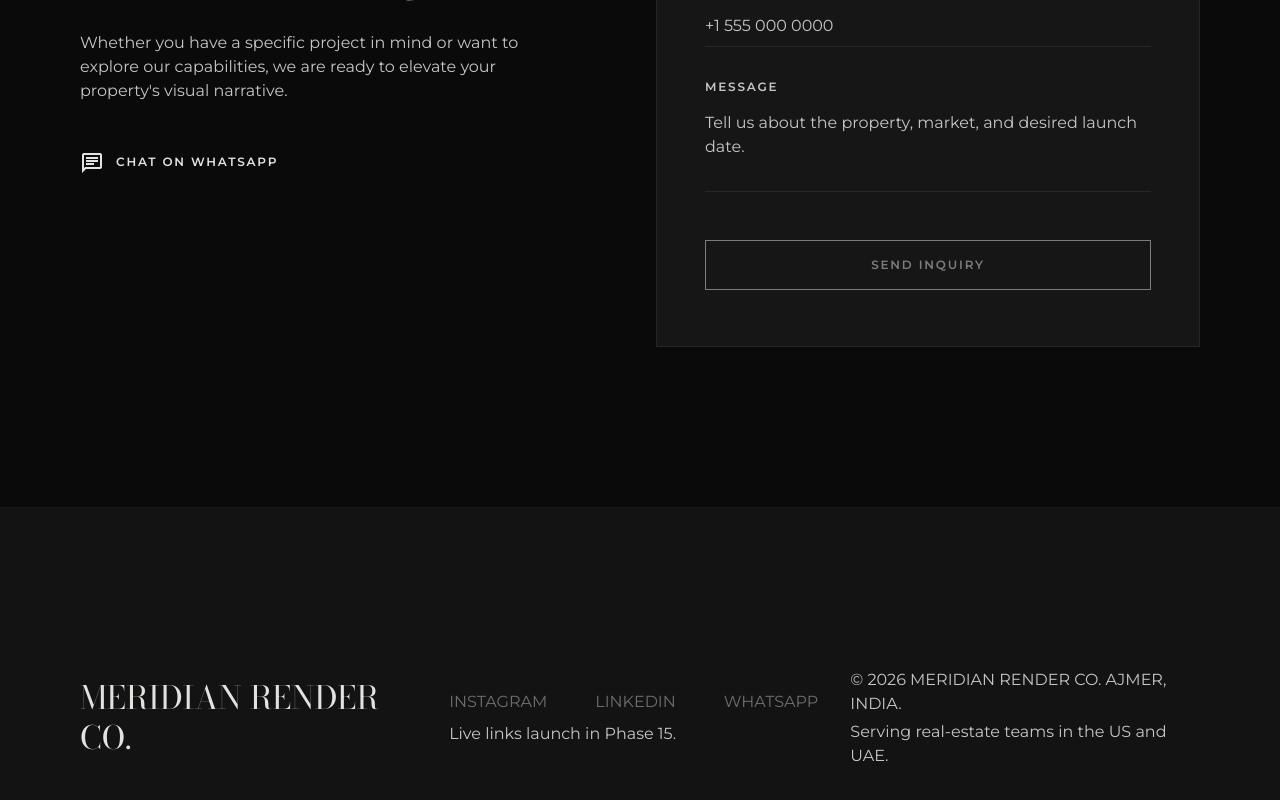
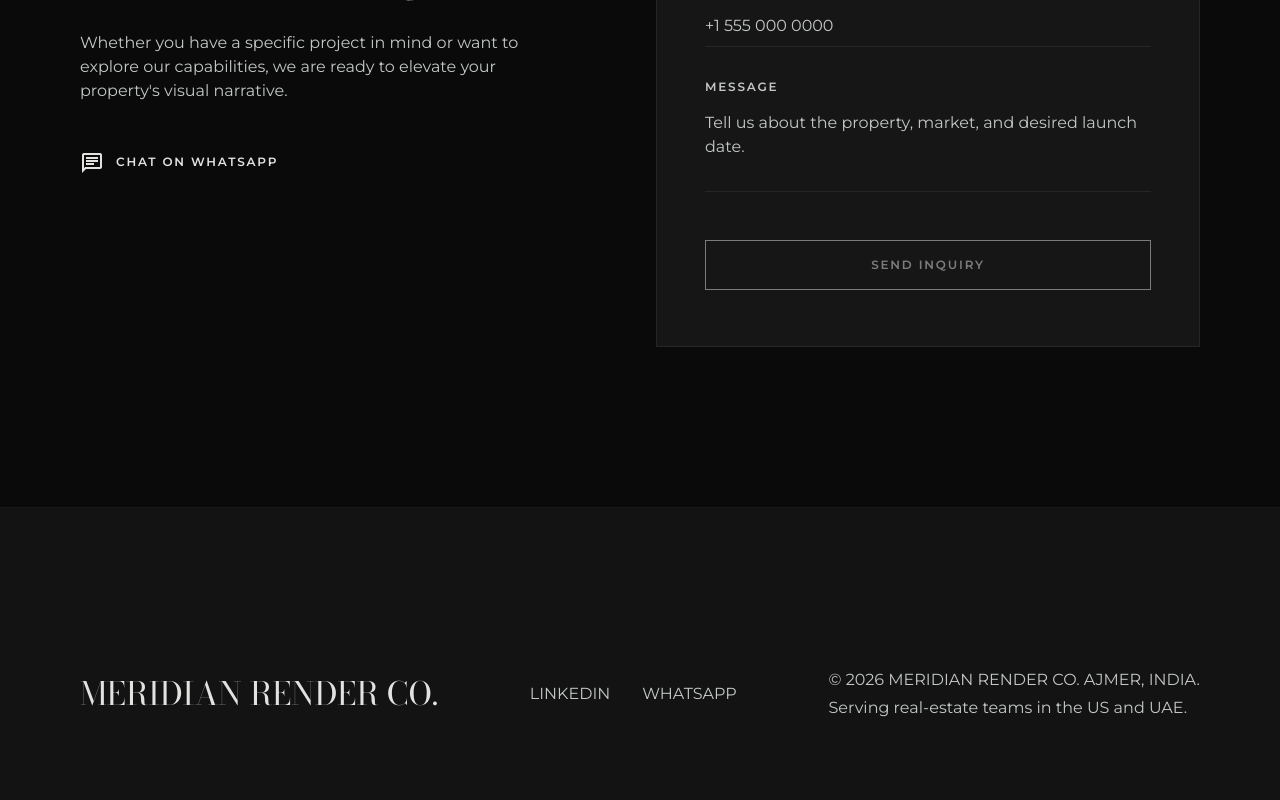
Before and after one commit to prakashtejwani134/3D-Model-Realtor, a React (Vite) app: page / in a window 1280 px wide. Shown: the part 2737-3537 px from the top of the page. Built offline with nearby package versions, Linux system fonts and the light colour scheme.

Commit message:
feat: activate LinkedIn and WhatsApp footer links, remove Instagram (Phase 15C)

```diff
--- a/src/components/Footer.tsx
+++ b/src/components/Footer.tsx
@@ -1,4 +1,14 @@
-const SOCIAL_LINKS = ['Instagram', 'LinkedIn', 'WhatsApp']
+const LINKEDIN_URL = 'https://www.linkedin.com/in/prakash-tejwani-90ab32194/'
+
+const WHATSAPP_NUMBER = '916377986953'
+const WHATSAPP_MESSAGE =
+  "Hi Meridian Render Co., I'd like to know more about your 3D property visualization services."
+const WHATSAPP_URL = `https://wa.me/${WHATSAPP_NUMBER}?text=${encodeURIComponent(WHATSAPP_MESSAGE)}`
+
+const SOCIAL_LINKS = [
+  { label: 'LinkedIn', href: LINKEDIN_URL },
+  { label: 'WhatsApp', href: WHATSAPP_URL },
+]
 
 function Footer() {
   return (
@@ -6,21 +16,18 @@ function Footer() {
       <div className="font-headline-md text-headline-md text-on-surface">
         MERIDIAN RENDER CO.
       </div>
-      <div className="flex flex-col gap-2">
-        <div className="flex flex-col gap-6 md:flex-row md:gap-12">
-          {SOCIAL_LINKS.map((link) => (
-            <span
-              key={link}
-              aria-disabled="true"
-              className="font-body-md text-body-md cursor-not-allowed text-on-surface-variant opacity-50"
-            >
-              {link.toUpperCase()}
-            </span>
-          ))}
-        </div>
-        <span className="font-body-md text-body-md text-on-surface-variant">
-          Live links launch in Phase 15.
-        </span>
+      <div className="flex flex-col gap-6 md:flex-row md:gap-8">
+        {SOCIAL_LINKS.map((link) => (
+          <a
+            key={link.label}
+            href={link.href}
+            target="_blank"
+            rel="noopener noreferrer"
+            className="font-body-md text-body-md text-on-surface-variant"
+          >
+            {link.label.toUpperCase()}
+          </a>
+        ))}
       </div>
       <div className="flex flex-col gap-1 font-body-md text-body-md text-on-surface-variant">
         <span>© {new Date().getFullYear()} MERIDIAN RENDER CO. AJMER, INDIA.</span>
```
